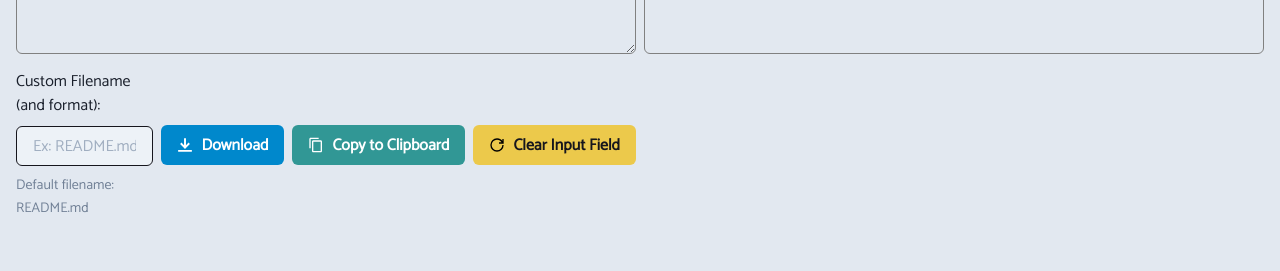
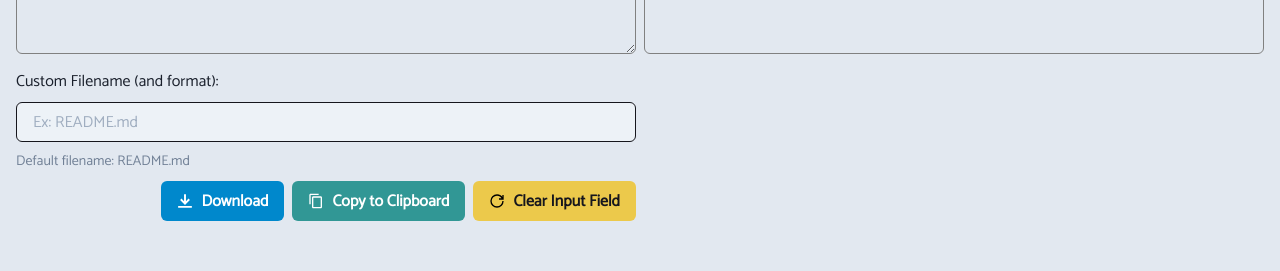
Before and after one commit to yehezkielgunawan/yehez-markdown-editor, a React (Vite) app: page / in a window 1280 px wide. Shown: the part 642-913 px from the top of the page. Built offline with nearby package versions, Linux system fonts and the light colour scheme.

Commit message:
style(App.tsx): :art: change flex to stack for custom name elements

```diff
--- a/src/App.tsx
+++ b/src/App.tsx
@@ -77,12 +77,7 @@ function App() {
             variant="outline"
             value={value}
           />
-          <Flex
-            justify="space-between"
-            align="center"
-            gridGap={2}
-            wrap={isDesktopWidth ? "nowrap" : "wrap"}
-          >
+          <Stack alignItems="end" spacing={2}>
             <FormControl>
               <FormLabel>Custom Filename (and format): </FormLabel>
               <Input
@@ -95,7 +90,7 @@ function App() {
               />
               <FormHelperText>Default filename: README.md</FormHelperText>
             </FormControl>
-            <Flex justify="end" gridGap={2} wrap="inherit">
+            <Flex gridGap={2}>
               <Button
                 colorScheme="telegram"
                 leftIcon={<DownloadIcon />}
@@ -118,7 +113,7 @@ function App() {
                 Clear Input Field
               </Button>
             </Flex>
-          </Flex>
+          </Stack>
         </Stack>
         <Stack w="100%" spacing={4}>
           <Heading as="h4" size="lg">
```
